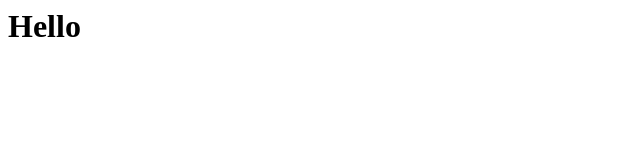
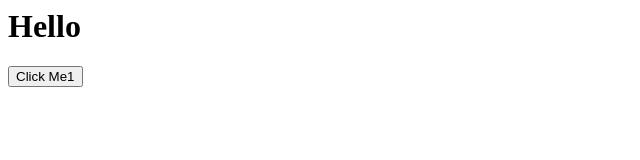
Before and after one commit to Amna-Tariq35/firstt, a plain HTML site: page index.html in a window 1280 px wide. Shown: the whole page, without its empty margins (0-640 px from the left). Drawn offline with Linux system fonts and the light colour scheme.

Commit message:
Add Button

```diff
--- a/index.html
+++ b/index.html
@@ -1 +1,2 @@
 <h1>Hello</h1>
+<button>Click Me1</button>
```
